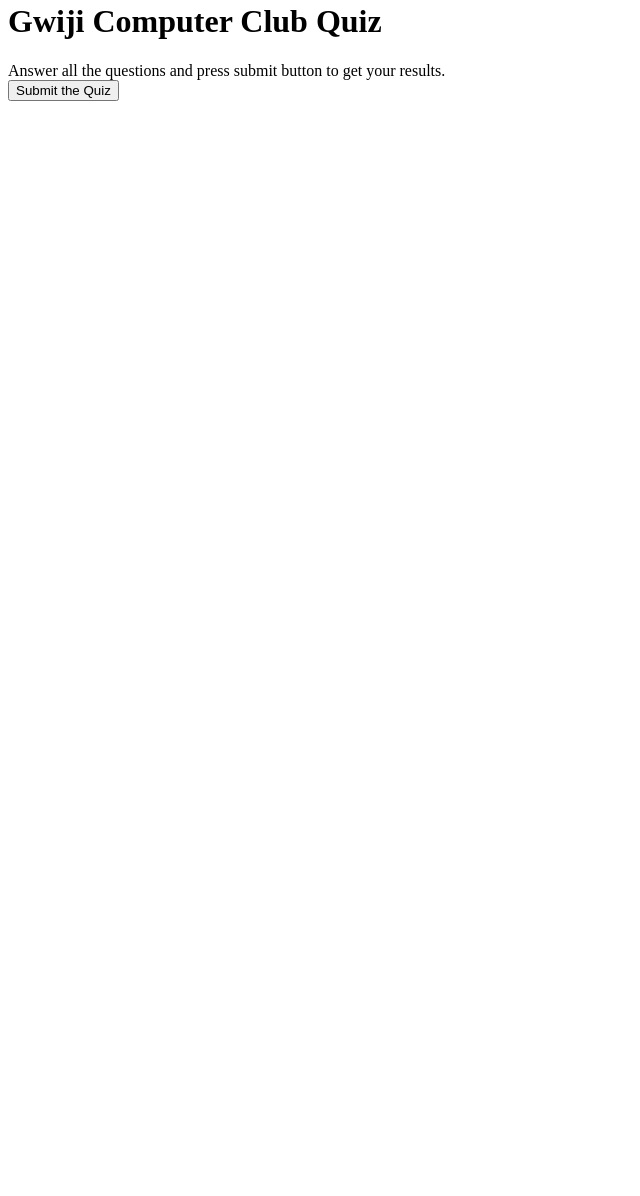
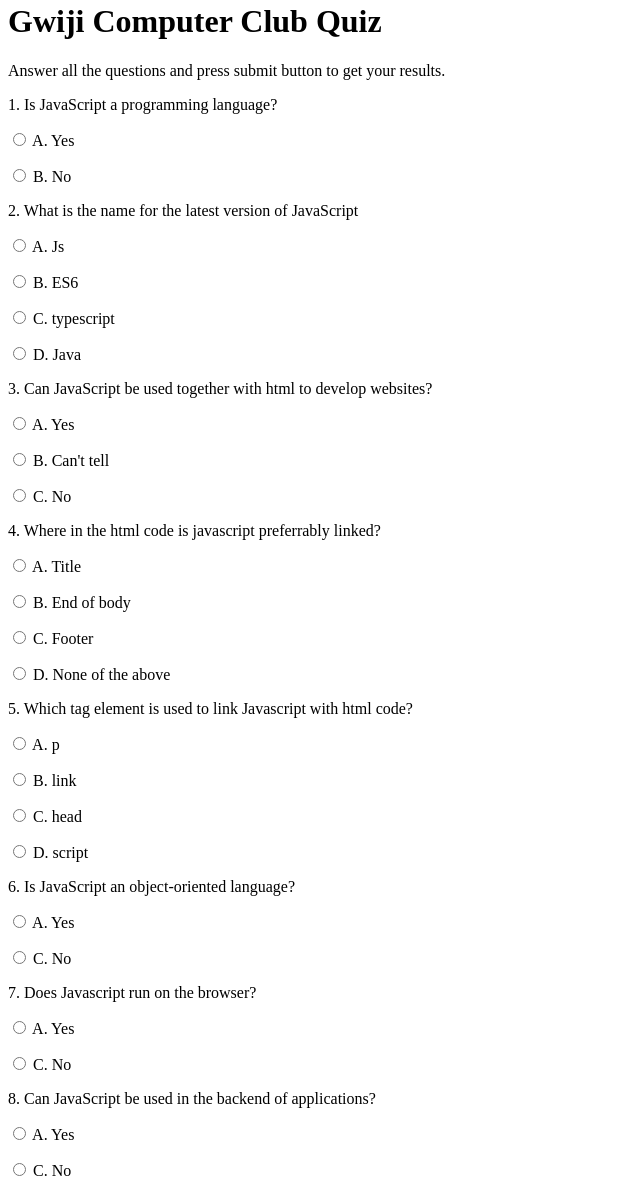
Before and after one commit to MainaAlexM/week3_ip, a plain HTML site: page index.html in a window 1280 px wide. Shown: the part 18-1214 px from the top of the page, without its empty margins (0-640 px from the left). Before the commit the page ends 800 px from the top, so only its background shows below. Drawn offline with Linux system fonts and the light colour scheme.

Commit message:
Feaure: added Quizes on html.

```diff
--- a/index.html
+++ b/index.html
@@ -8,17 +8,83 @@
 </head>
 <body>
 
-    <div id="header">
+    <div class="header">
         <h1>Gwiji Computer Club Quiz</h1>
     </div>
         Answer all the questions and press submit button to get your results. <br>
-    <div id="quiz">
+    <!-- <div class="quiz">
 
     </div>
 
-    <div id="finish">
+    <div class="finish">
         <button> Submit the  Quiz</button>
     </div>
 
+    <div class="outcomes">
+
+    </div>mes -->
+
+        <form action="" name="quiz" id="quiz">
+
+            <div>
+                <p>1. Is JavaScript a programming language?</p>
+                <p class="choice"><input type="radio" name="quiz1" value="Yes"> A. Yes</p>
+                <p><input type="radio" name="quiz1" value="No"> B. No</p>
+            </div>
+
+            <div>
+                <p>2. What is the name for the latest version of JavaScript</p>
+                <p><input type="radio" name="quiz2" value="Js"> A. Js</p>
+                <p><input type="radio" name="quiz2" value="ES6"> B. ES6</p>
+                <p><input type="radio" name="quiz2" value="typescript"> C. typescript</p>
+                <p><input type="radio" name="quiz2" value="Java"> D. Java</p>
+            </div>
+
+            <div>
+                <p>3. Can JavaScript be used together with html to develop websites?</p>
+                <p><input type="radio" name="quiz3" value="Yes"> A. Yes</p>
+                <p><input type="radio" name="quiz3" value="Can't tell"> B. Can't tell</p>
+                <p><input type="radio" name="quiz3" value="No"> C. No</p>
+            </div>
+
+            <div>
+                <p>4. Where in the html code is javascript preferrably linked?</p>
+                <p><input type="radio" name="quiz4" value="Title"> A. Title</p>
+                <p><input type="radio" name="quiz4" value="End of body"> B. End of body</p>
+                <p><input type="radio" name="quiz4" value="Footer"> C. Footer</p>
+                <p><input type="radio" name="quiz4" value="None of the above"> D. None of the above</p>
+            </div>
+
+            <div>
+                <p>5. Which tag element is used to link Javascript with html code?</p>
+                <p><input type="radio" name="quiz5" value="p"> A. p</p>
+                <p><input type="radio" name="quiz5" value="link"> B. link</p>
+                <p><input type="radio" name="quiz5" value="head"> C. head</p>
+                <p><input type="radio" name="quiz5" value="script"> D. script</p>
+            </div>
+
+            <div>
+                <p>6. Is JavaScript an object-oriented language?</p>
+                <p><input type="radio" name="quiz6" value="Yes"> A. Yes</p>
+                <p><input type="radio" name="quiz6" value="No"> C. No</p>
+            </div>
+
+            <div>
+                <p>7. Does Javascript run on the browser?</p>
+                <p><input type="radio" name="quiz7" value="Yes"> A. Yes</p>
+                <p><input type="radio" name="quiz7" value="No"> C. No</p>
+            </div>
+
+            <div>
+                <p>8. Can JavaScript be used in the backend of applications?</p>
+                <p><input type="radio" name="quiz8" value="Yes"> A. Yes</p>
+                <p><input type="radio" name="quiz8" value="No"> C. No</p>
+            </div>
+
+
+
+
+        </form>
+
 </body>
 </html>
```
